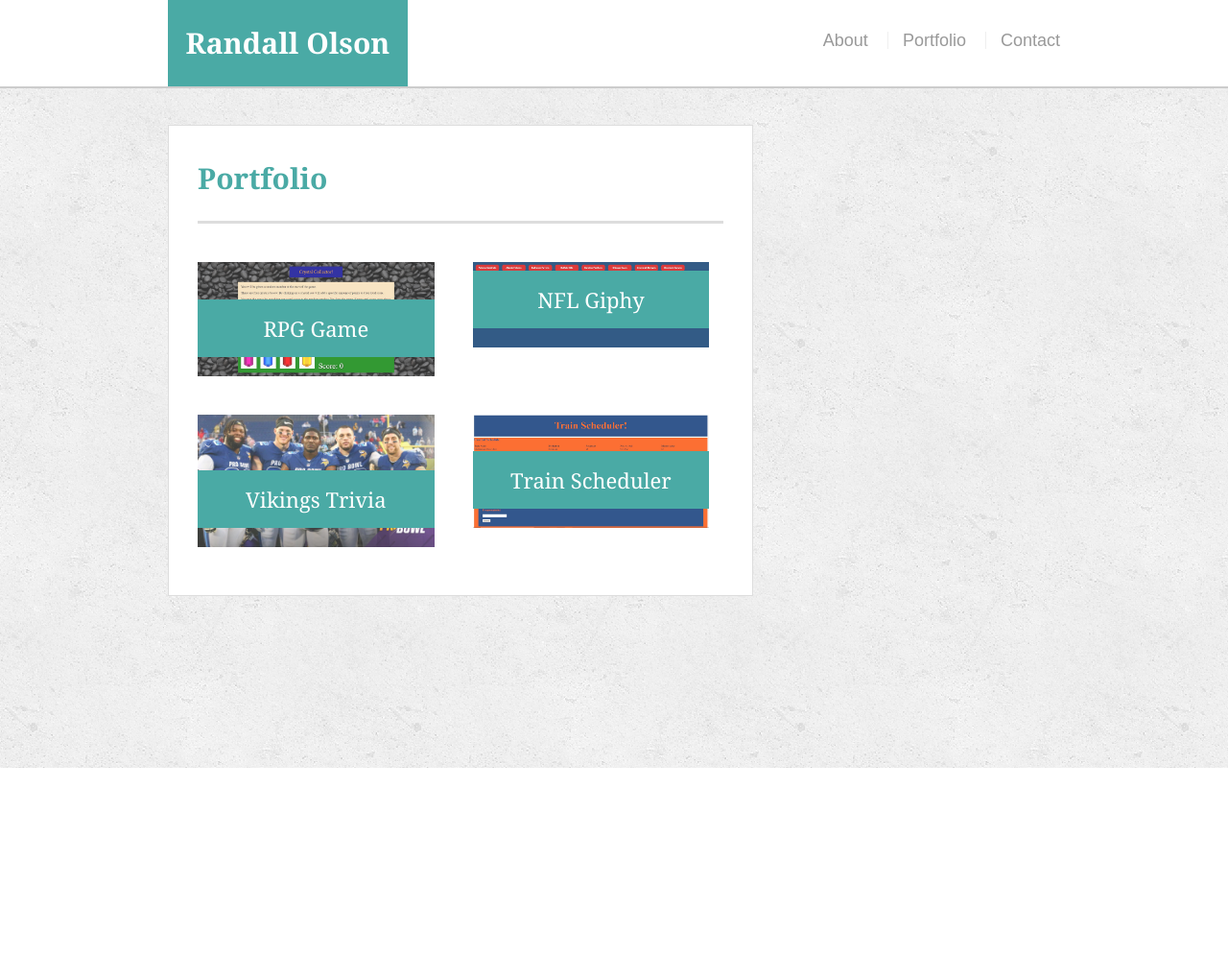
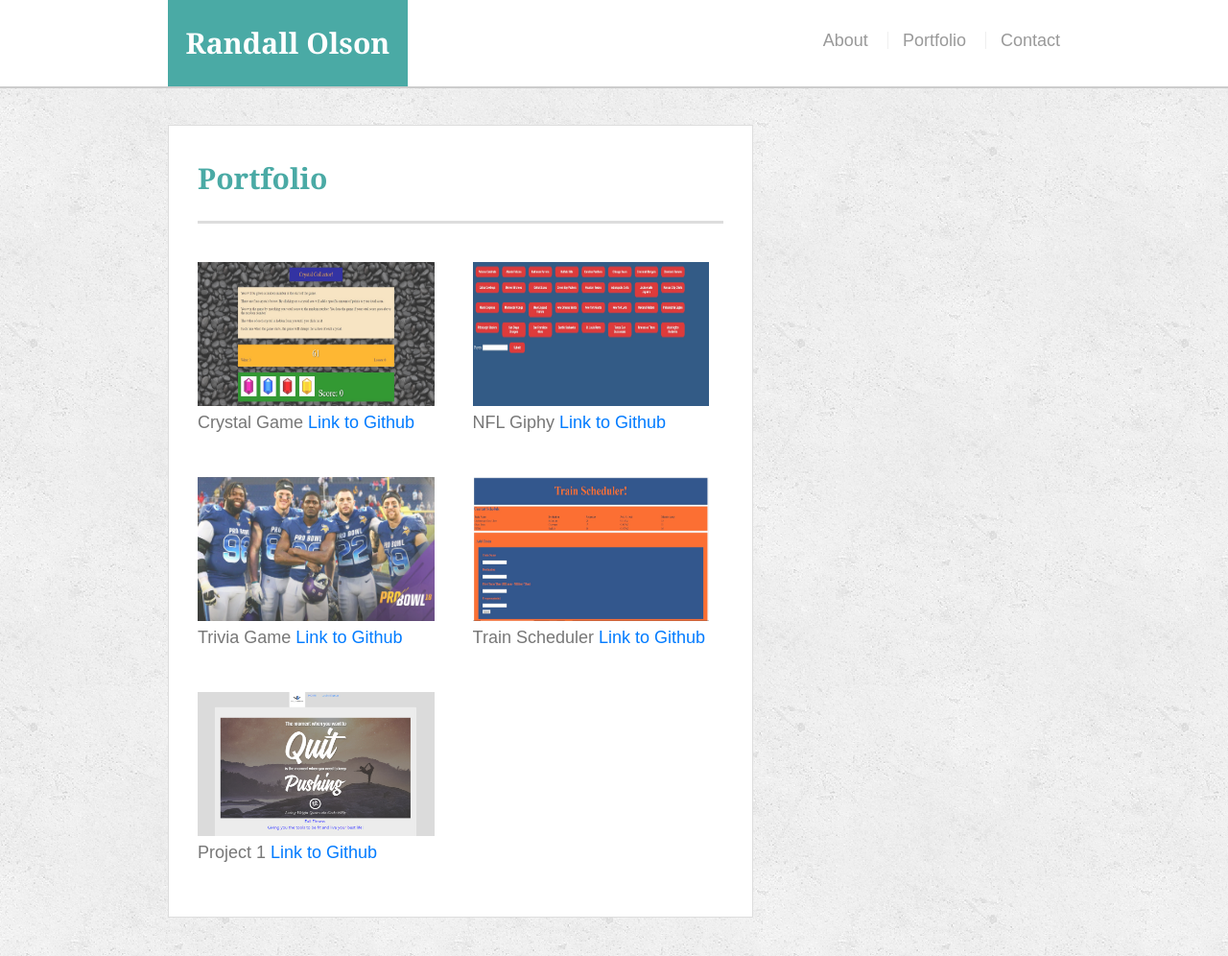
Before and after one commit to sweedishhfish04/Bootstrap-Portfolio, a plain HTML site: page portfolio.html in a window 1280 px wide. Shown: the whole page at 96% size. Before the commit the page ends 800 px from the top, so only its background shows below. Drawn offline with nearby package versions, Linux system fonts and the light colour scheme.

Commit message:
added linked pictures and links to github

```diff
--- a/assets/css/style.css
+++ b/assets/css/style.css
@@ -38,6 +38,9 @@ h3 {
   margin-bottom: 15px;
   line-height: 22px;
   border-bottom: 2px solid #eee;
+}
+.games {
+  height: 150px;
 }
 
 #main-container {
--- a/portfolio.html
+++ b/portfolio.html
@@ -31,27 +31,54 @@
 
           <div class="work">
 
-            <img src="assets/images/Crystal-Game.jpg" alt="Crystal Game">
-            <h3>RPG Game</h3>
+            <a href="https://sweedishhfish04.github.io/unit-4-game/">
+              <img class="games" src="assets/images/Crystal-Game.jpg" alt="Crystal Game">
+            </a>
+            <p>
+              Crystal Game
+              <a href="https://github.com/sweedishhfish04/unit-4-game">Link to Github</a>
+            </p>
           </div>
 
           <div class="work">
-            <img src="assets/images/nflGiphy.jpg" alt="Giphy">
-            <h3>NFL Giphy</h3>
+            <a href="https://sweedishhfish04.github.io/GifTastic/">
+              <img class="games" src="assets/images/nflGiphy.jpg" alt="Giphy">
+            </a>
+            <p>
+              NFL Giphy
+              <a href="https://sweedishhfish04.github.io/GifTastic/">Link to Github</a>
+            </p>
           </div>
 
           <div class="work">
-            <img src="assets/images/proBowl.jpg" alt="Trivia Game">
-            <h3>Vikings Trivia</h3>
+            <a href="https://sweedishhfish04.github.io/TriviaGame/">
+              <img class="games" src="assets/images/proBowl.jpg" alt="Trivia Game">
+            </a>
+            <p>
+              Trivia Game
+              <a href="https://sweedishhfish04.github.io/TriviaGame/">Link to Github</a>
+            </p>
           </div>
 
           <div class="work">
-            <img src="assets/images/Train.jpg" alt="Train Scheduler">
-            <h3>Train Scheduler</h3>
+            <a href="https://sweedishhfish04.github.io/train-scheduler/">
+              <img class="games" src="assets/images/Train.jpg" alt="Train Scheduler">
+            </a>
+            <p>
+              Train Scheduler
+              <a href="https://sweedishhfish04.github.io/train-scheduler/">Link to Github</a>
+            </p>
           </div>
 
-        </section>
-      </div>
+          <div class="work">
+            <a href="https://timsmith78.github.io/team6proj1/home.html">
+              <img class="games" src="assets/images/project1.jpg" alt="project1">
+            </a>
+            <p>
+              Project 1
+              <a href="https://github.com/timsmith78/team6proj1">Link to Github</a>
+            </p>
+          </div>
     </div>
 
   </div>
```
Also changed, not shown: index.html (+4 -2 lines), assets/images/project1.jpg (added).
